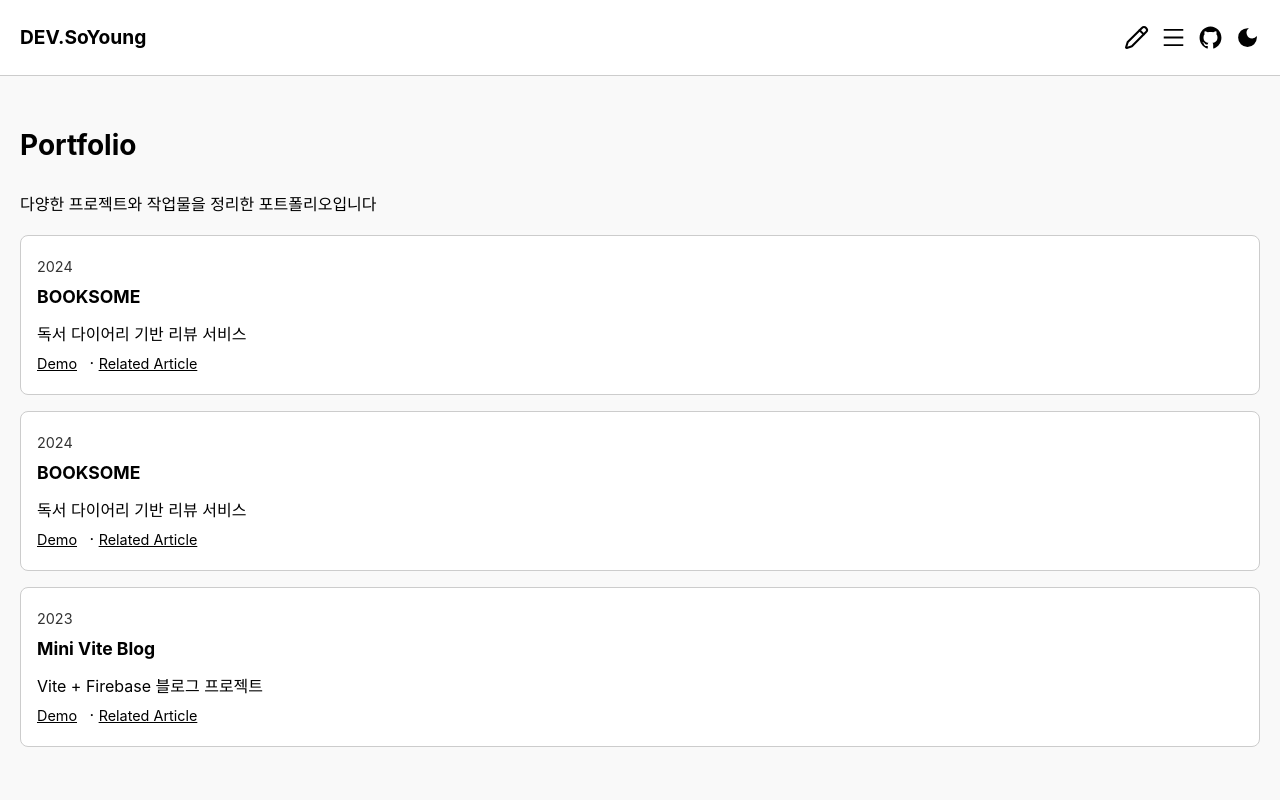
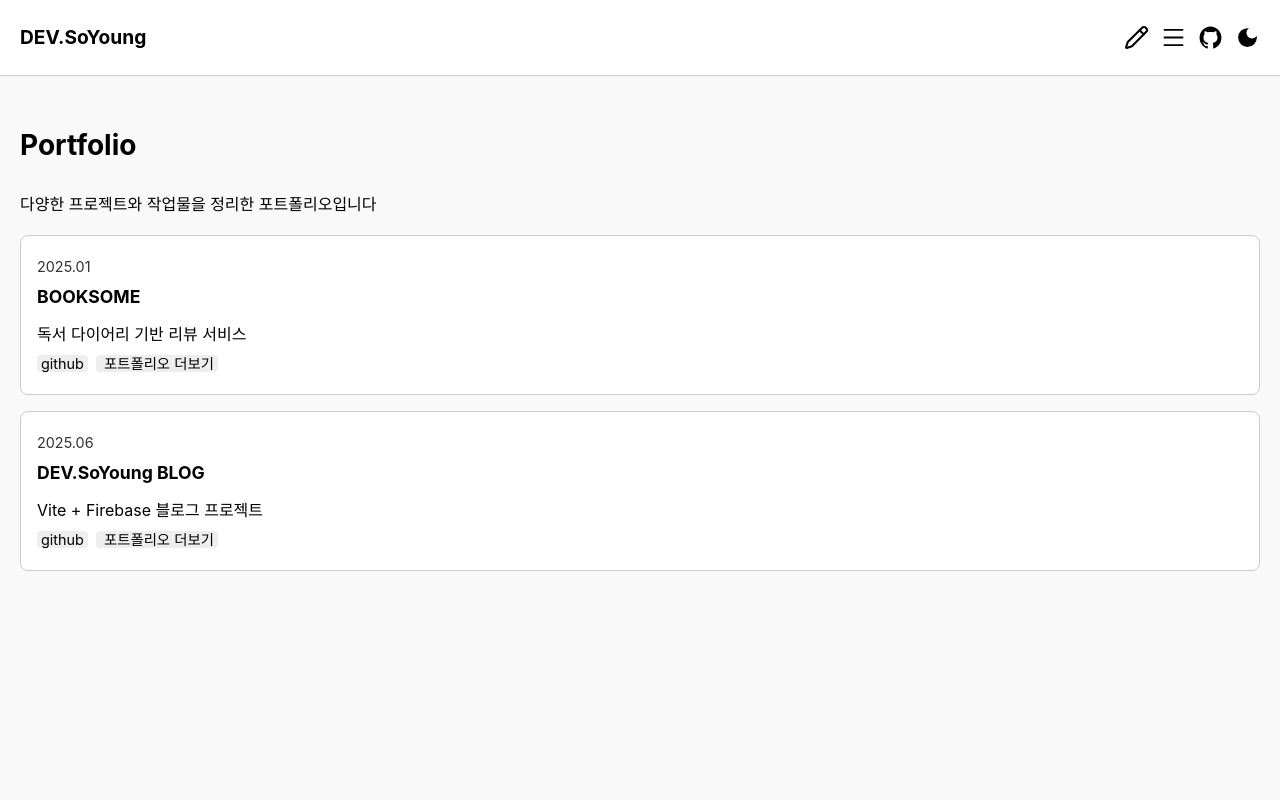
Before and after one commit to J-SoYoung/project_young, a React (Vite) app: page /portfolio in a window 1280 px wide. Shown: the top 800 px of the page. Built offline with nearby package versions, Linux system fonts and the light colour scheme.

Commit message:
[STYLE] menu style 통일, classname, 중복된 UI -> map으로 변경 & exampleData로 UI 렌더링

```diff
--- a/src/pages/menu-deepdives/DeepDives.tsx
+++ b/src/pages/menu-deepdives/DeepDives.tsx
@@ -1,27 +1,26 @@
 import { Link } from "react-router-dom";
+
 import styles from "./deepdives.module.css";
+import { deepdives } from "../home/exampleData";
+
 export const DeepDives = () => {
   return (
     <main className={styles.container}>
       <div className={styles.titleContainer}>
-        d-tech_notes_detail <h1 className="title">Deep Dives</h1>
+        <h1 className="title">Deep Dives</h1>
         <p>다양한 개발 주제에 대한 심층 분석, 튜토리얼을 정리한 글입니다</p>
       </div>
 
       {/* DeepDive 항목들 */}
-      <ul className={styles.deepdivesList}>
-        <Link to={"/deepdives/1"}>
-          <img src="/icons/react.svg" alt="React" />
-          <span>React 프로젝트 구조 설계</span>
-        </Link>
-        <Link to={"/deepdives/1"}>
-          <img src="/icons/react.svg" alt="React" />
-          <span>React 프로젝트 구조 설계</span>
-        </Link>
-        <Link to={"/deepdives/1"}>
-          <img src="/icons/js.svg" alt="JavaScript" />
-          <span>JavaScript의 this 완전정복</span>
-        </Link>
+       <ul className={styles.deepdivesList}>
+        {deepdives.map((post) => (
+          <li key={post.id}>
+            <Link to={post.link}>
+              <img src={post.imageSrc} alt={post.imageDesc} />
+              <span>{post.title}</span>
+            </Link>
+          </li>
+        ))}
       </ul>
     </main>
   );
--- a/src/pages/menu-deepdives/deepdives.module.css
+++ b/src/pages/menu-deepdives/deepdives.module.css
@@ -4,7 +4,7 @@
 .titleContainer {
   margin-bottom: 1rem;
 }
-
+/* DeepDive */
 .deepdivesList {
   display: flex;
   flex-direction: column;
@@ -12,13 +12,22 @@
   box-sizing: border-box;
   gap: 1rem;
 }
-.deepdivesList a {
-  display: flex;
-  align-items: center;
-  gap: 1rem;
+.deepdivesList li {
+  list-style: none;
   background: #fff;
   padding: 1rem;
   border-radius: 0.5rem;
   border: 1px solid #ccc;
   cursor: pointer;
 }
+.deepdivesList li a {
+  display: flex;
+  justify-content: flex-start;
+  align-items: center;
+}
+.deepdivesList li a img {
+  width: 50px;
+  height: 50px;
+  margin-right: 1rem;
+  border-radius: 0.25rem;
+}
--- a/src/pages/menu-portfolio/Portfolio.tsx
+++ b/src/pages/menu-portfolio/Portfolio.tsx
@@ -1,4 +1,6 @@
 import styles from "./portfolio.module.css";
+
+import { portfolio } from "../home/exampleData";
 
 export const Portfolio = () => {
   return (
@@ -11,34 +13,19 @@ export const Portfolio = () => {
       </div>
 
       {/* 포트폴리오 항목들 */}
-      <section className="portfolio_list">
-        <ul className={styles.portfolioList}>
-          <li>
-            <time>2024</time>
-            <p>
-              <strong>BOOKSOME</strong>
-            </p>
-            <p>독서 다이어리 기반 리뷰 서비스</p>
-            <a href="#">Demo</a> · <a href="#">Related Article</a>
+      <ul className={styles.portfolioList}>
+        {portfolio.map((post) => (
+          <li key={post.id}>
+            <time>{post.date}</time>
+            <div>
+              <strong>{post.title}</strong>
+            </div>
+            <p>{post.description}</p>
+            <a href={post.githublink}>github</a>
+            <a href={post.link}> 포트폴리오 더보기 </a>
           </li>
-          <li>
-            <time>2024</time>
-            <p>
-              <strong>BOOKSOME</strong>
-            </p>
-            <p>독서 다이어리 기반 리뷰 서비스</p>
-            <a href="#">Demo</a> · <a href="#">Related Article</a>
-          </li>
-          <li>
-            <time>2023</time>
-            <p>
-              <strong>Mini Vite Blog</strong>
-            </p>
-            <p>Vite + Firebase 블로그 프로젝트</p>
-            <a href="#">Demo</a> · <a href="#">Related Article</a>
-          </li>
-        </ul>
-      </section>
+        ))}
+      </ul>
     </main>
   );
 };
--- a/src/pages/menu-portfolio/portfolio.module.css
+++ b/src/pages/menu-portfolio/portfolio.module.css
@@ -1,9 +1,10 @@
 .container {
   margin-top: 1.5rem;
 }
-.titleContainer{
+.titleContainer {
   margin-bottom: 1rem;
 }
+/* Portfolio */
 .portfolioList {
   display: flex;
   flex-direction: column;
@@ -31,6 +32,9 @@
 .portfolioList a {
   margin-right: 0.5rem;
   color: #000;
-  text-decoration: underline;
+  text-decoration: none;
   font-size: 0.9rem;
+  padding: 0 0.25rem;
+  background-color: #eee;
+  border-radius: 0.25rem;
 }
--- a/src/pages/menu-tech-notes/techNotes.module.css
+++ b/src/pages/menu-tech-notes/techNotes.module.css
@@ -4,7 +4,7 @@
 .titleContainer{
   margin-bottom: 1rem;
 }
-
+/* notes */
 .notesList {
   padding: 0;
   margin: 0;
--- a/src/pages/menu-thoughts/thoughts.module.css
+++ b/src/pages/menu-thoughts/thoughts.module.css
@@ -4,6 +4,7 @@
 .titleContainer {
   margin-bottom: 1rem;
 }
+/* notes */
 .notesList {
   padding: 0;
   margin: 0;
```
